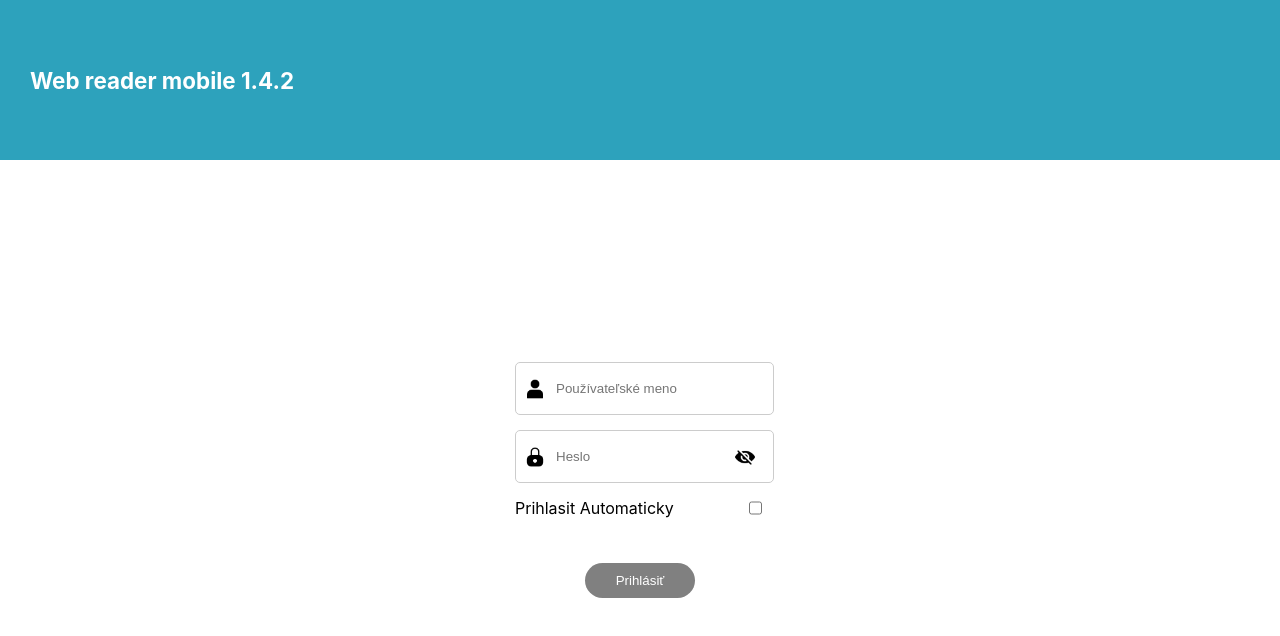
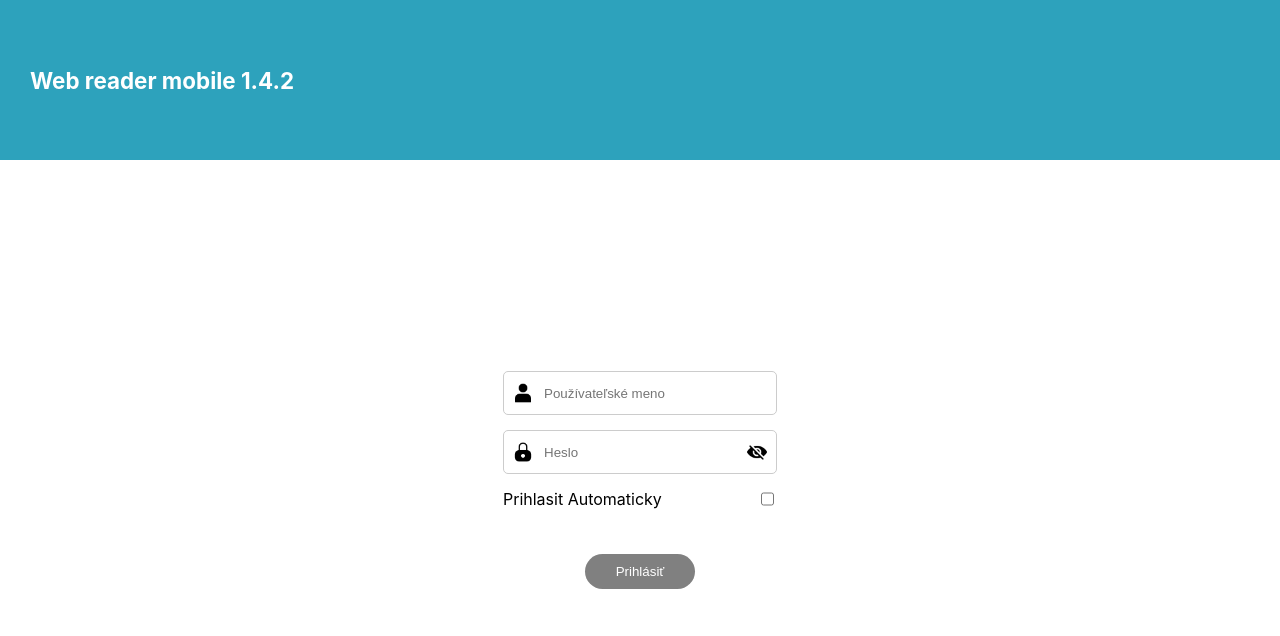
Before and after one commit to Plebmajster/Apis-react, a React (Create React App) app: page / in a window 1280 px wide. Shown: the top 636 px of the page. Built offline with nearby package versions, Linux system fonts and the light colour scheme.

Commit message:
upravene css

```diff
--- a/src/Example/Login.css
+++ b/src/Example/Login.css
@@ -46,6 +46,8 @@ body {
   align-items: center;
   justify-content: center;
   flex-wrap: wrap;
+  max-width: 80vw;
+  width: 100%;
   gap: 15px;
 }
 
@@ -94,15 +96,17 @@ label {
 
 .input-container {
   position: relative;
-  max-width: 60vw;
-  width: 250px;
+  width: 100%;
 }
 
 .input {
-  max-width: 100%;
-  padding: 18px 40px 18px 40px; /* Add padding to the left to make space for the icon */
   border-radius: 5px;
   border: 1px solid #ccc;
+  padding-left: 40px;
+  padding-right: 40px;
+  height: 40px;
+  max-width: 100%;
+  min-width: 15vw;
 }
 
 .input-icon {
@@ -114,9 +118,6 @@ label {
   height: 20px;
 }
 
-.input_heslo {
-  padding: 10px 40px 10px 40px;
-}
 
 .toggle-password {
   position: absolute;
--- a/src/Example/Login.js
+++ b/src/Example/Login.js
@@ -48,7 +48,7 @@ function Login({ onLogin }) {
               <div className="input-container">
                 <img src='obr/padlock.png' alt='Password Icon' className='input-icon' />
                 <input
-                  className='input'
+                  className='input input_heslo'
                   type={showPassword ? "text" : "password"}
                   value={password}
                   onChange={handlePasswordChange}
```
